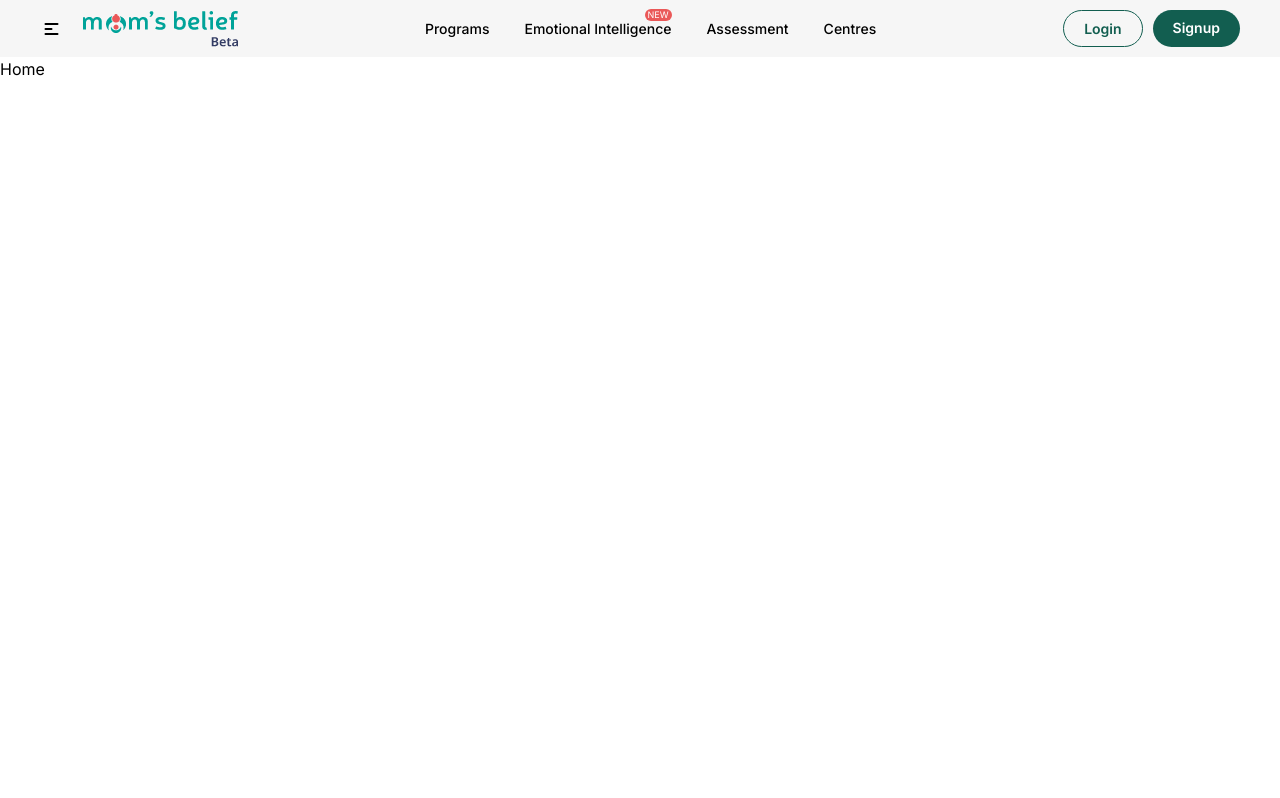
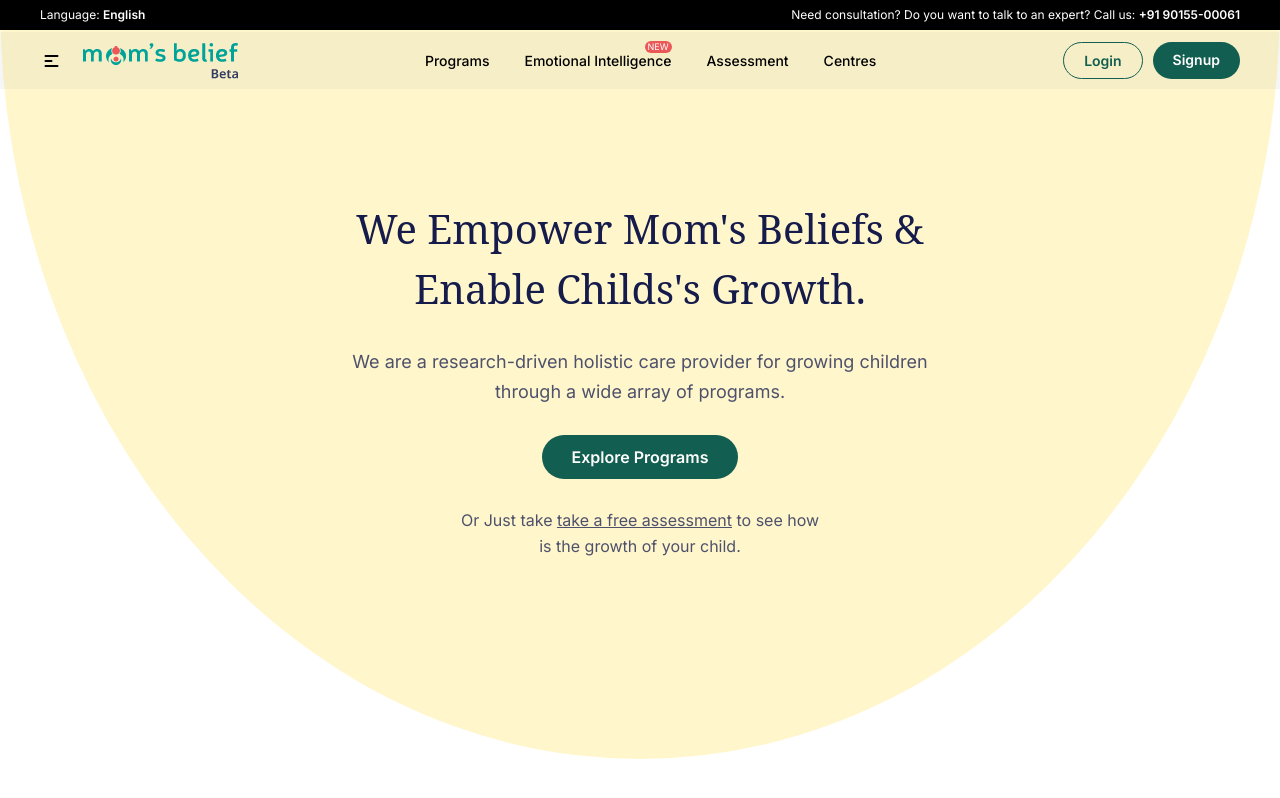
Before and after one commit to Harshitaj876/Moms-Belief, a React (Create React App) app: page / in a window 1280 px wide. Built offline with nearby package versions, Linux system fonts and the light colour scheme.

Commit message:
modified:   src/App.css 	modified:   src/App.js 	new file:   src/Components/Call_lang.js 	modified:   src/Components/NavBar.js 	modified:   src/Pages/Home.js 	modified:   src/index.css 	modified:   tailwind.config.js

```diff
--- a/src/App.css
+++ b/src/App.css
@@ -2,38 +2,3 @@
 .App {
   text-align: center;
 }
-
-.App-logo {
-  height: 40vmin;
-  pointer-events: none;
-}
-
-@media (prefers-reduced-motion: no-preference) {
-  .App-logo {
-    animation: App-logo-spin infinite 20s linear;
-  }
-}
-
-.App-header {
-  background-color: #282c34;
-  min-height: 100vh;
-  display: flex;
-  flex-direction: column;
-  align-items: center;
-  justify-content: center;
-  font-size: calc(10px + 2vmin);
-  color: white;
-}
-
-.App-link {
-  color: #61dafb;
-}
-
-@keyframes App-logo-spin {
-  from {
-    transform: rotate(0deg);
-  }
-  to {
-    transform: rotate(360deg);
-  }
-}
--- a/src/App.js
+++ b/src/App.js
@@ -1,6 +1,5 @@
 import { BrowserRouter, Route, Routes } from 'react-router-dom';
 import './App.css';
-import NavBar from './Components/NavBar';
 import Home from './Pages/Home';
 import Programs from './Pages/Programs';
 import EI from './Pages/EI';
@@ -8,12 +7,15 @@ import Assessments from './Pages/Assessments';
 import Centres from './Pages/Centres';
 import Login from './Pages/Login';
 import SignUp from './Pages/SignUp';
+import Calllang from './Components/Call_lang';
+import NavBar from './Components/NavBar';
 
 function App() {
   return (
     <div>
       <BrowserRouter>
-        <NavBar/>
+          <Calllang/>
+          <NavBar/>
         <Routes>
           <Route index element ={<Home/>}/>
           <Route path='/programs' element ={<Programs/>}/>
--- /dev/null
+++ b/src/Components/Call_lang.js
@@ -0,0 +1,12 @@
+import React from 'react'
+
+const Calllang = () => {
+  return (
+    <div className='fixed top-0 left-0 right-0 z-10 flex row items-center justify-between px-10 py-[10px] bg-black h-[30px]'>
+        <h6 className='font-normal text-xs m-0 text-[#FFF]'>Language:&nbsp;<span className='font-semibold'>English</span></h6>
+        <h6 className='font-normal text-xs m-0 text-[#FFF]'>Need consultation? Do you want to talk to an expert? Call us:&nbsp;<span className='font-semibold'>+91 90155-00061</span></h6>
+    </div>
+  )
+}
+
+export default Calllang
--- a/src/Components/NavBar.js
+++ b/src/Components/NavBar.js
@@ -6,7 +6,7 @@ import {Link, NavLink} from "react-router-dom";
 
 const NavBar = () => {
   return (
-    <div className='flex row items-center justify-between px-10 py-[10px] bg-[#565656]/5'>
+    <div className='flex row items-center justify-between px-10 py-[10px] bg-[#565656]/5 mt-8 absolute left-0 right-0'>
       <div className='flex col items-center gap-5'>
         <HiMenuAlt1 style={{ height: '20px', width: '23px'}}/>
         <LazyLoadImage
--- a/src/Pages/Home.js
+++ b/src/Pages/Home.js
@@ -1,9 +1,18 @@
 import React from 'react'
+import { Link } from 'react-router-dom';
 
 const Home = () => {
   return (
-    <div>Home</div>
-  )
+      <div>
+        <div className='flex flex-col items-center justify-center gap-7 h-[759px] bg-[#FFF6CC]' style={{ borderRadius: '0 0 50% 50% / 0 0 100% 100%' }}>
+          <h1 className='font-Noto font-medium text-[40px] leading-[60px] h-[120px] w-[608px] text-center text-[#151B4A]'>We Empower Mom's Beliefs & Enable Childs's Growth.</h1>
+          <h2 className='font-normal text-[18px] leading-[30px] text-[#4E516C] h-[60px] w-[578px] text-center m-0'>We are a research-driven holistic care provider for growing children through a wide array of programs.</h2>
+          <Link to='/signup' className='font-semibold text-[16px] bg-[#125E50] rounded-[60px] px-[30px] py-[10px] text-[#FFF] hover:bg-[#187767]'>Explore Programs</Link>
+          <h2 className='font-normal text-[16px] leading-[26px] text-[#4E516C] h-[54px] w-[373px] text-center'>Or Just take <a href='/assessment' className="underline">take a free assessment</a> to see how is the growth of your child.</h2>
+        </div>
+
+      </div>
+  );
 }
 
 export default Home
--- a/src/index.css
+++ b/src/index.css
@@ -1,7 +1,7 @@
 @tailwind base;
 @tailwind components;
 @tailwind utilities;
-
+@import url('https://fonts.googleapis.com/css2?family=Noto+Serif:ital,wght@0,100..900;1,100..900&display=swap');
 body {
   margin: 0;
   font-family:'Inter', sans-serif;
@@ -10,6 +10,6 @@ body {
 }
 
 code {
-  font-family: source-code-pro, Menlo, Monaco, Consolas, 'Courier New',
+  font-family: source-code-pro, Menlo, Monaco, Consolas, 'Courier New',Noto serif,
     monospace;
 }
--- a/tailwind.config.js
+++ b/tailwind.config.js
@@ -5,6 +5,9 @@ module.exports = {
   ],
   theme: {
     extend: {},
+    fontFamily:{
+      Noto:["Noto Serif", "serif"],
+    },
   },
   plugins: [],
 }
```
